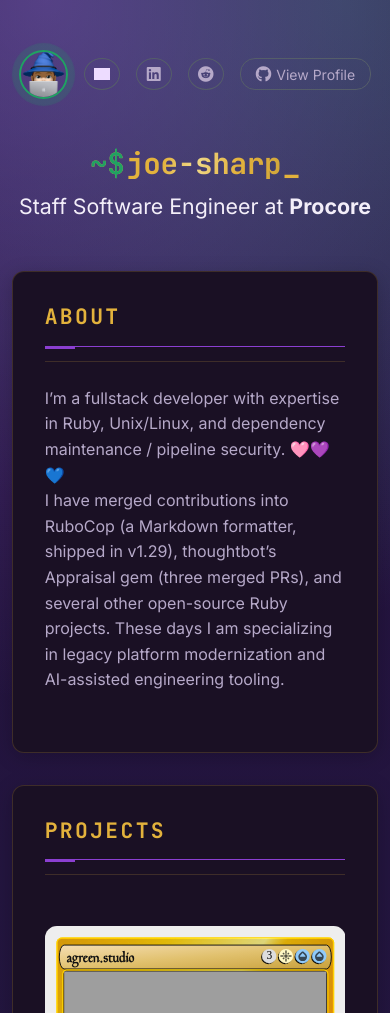
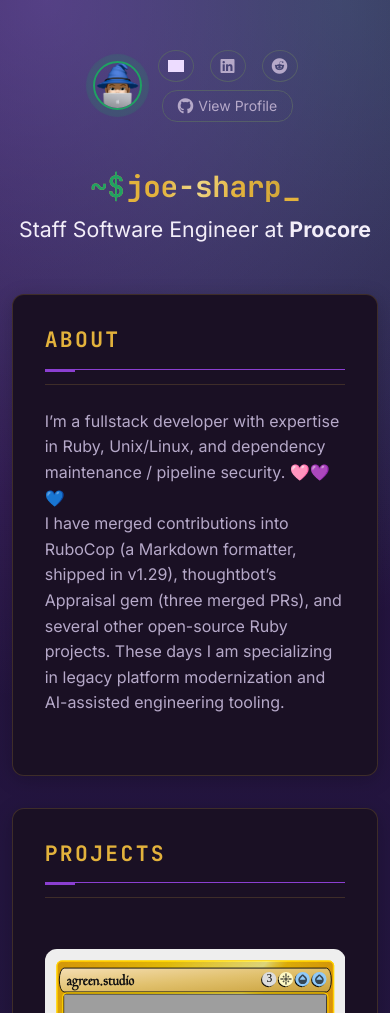
Before and after one commit to joe-sharp/joe-sharp.github.io, a Jekyll site: the page built from index.md, in a window 390 px wide. Shown: the top 1013 px of the page. Built offline with Jekyll 4.4.1, drawn with Linux system fonts in a browser that asks for light colours; grey boxes are pictures that could not be loaded.

Commit message:
Stack the social circles above the profile pill
Wrap the circle icons in .social-icons so they sit on their own row with
the View Profile pill below, at every masthead width.

Co-Authored-By: Claude Sonnet 5.5 <noreply@anthropic.com>

```diff
--- a/_includes/header.html
+++ b/_includes/header.html
@@ -11,6 +11,7 @@
           <p class="site-description">{{ site.header.tagline }}</p>
         </div>
         <div class="social-links">
+          <div class="social-icons">
           {% for link in site.data.social.links %}
           <a href="{{ link.url }}" target="_blank" rel="noopener noreferrer">
             {% if link.icon contains 'http' %}
@@ -21,6 +22,7 @@
             <span class="screen-reader-text">{{ link.title }}</span>
           </a>
           {% endfor %}
+          </div>
           <a href="{{ site.data.social.github.url }}" class="social-link" target="_blank" rel="noopener noreferrer"><span class="fab fa-github" aria-hidden="true"></span> {{ site.data.social.github.text }}</a>
         </div>
       </div>
--- a/assets/css/custom.css
+++ b/assets/css/custom.css
@@ -110,6 +110,7 @@ body {
   #page .site-header-inside { text-align: center; }
   #page .profile { margin: 0; }
   #page .social-links { justify-content: center; margin: 0; gap: 0.5rem 1rem; }
+  #page .social-icons { gap: 0.5rem 1rem; }
   #page .social-links a { margin: 0; }
   /* The first block's 2rem top margin is the gap under the masthead */
   #page .site-content { padding-top: 0; }
@@ -164,6 +165,18 @@ body {
 
 .social-links a:hover {
   color: var(--gold) !important;
+}
+
+/* Circles on one row, with the pill-shaped profile link on its own row below, at every width */
+#page .social-links {
+  flex-direction: column;
+  align-items: center;
+}
+
+#page .social-icons {
+  display: flex;
+  flex-wrap: wrap;
+  justify-content: center;
 }
 
 /* Image icons (e.g. Exercism) are drawn as a mask over currentColor so they take the same hover color as the font icons */
```
